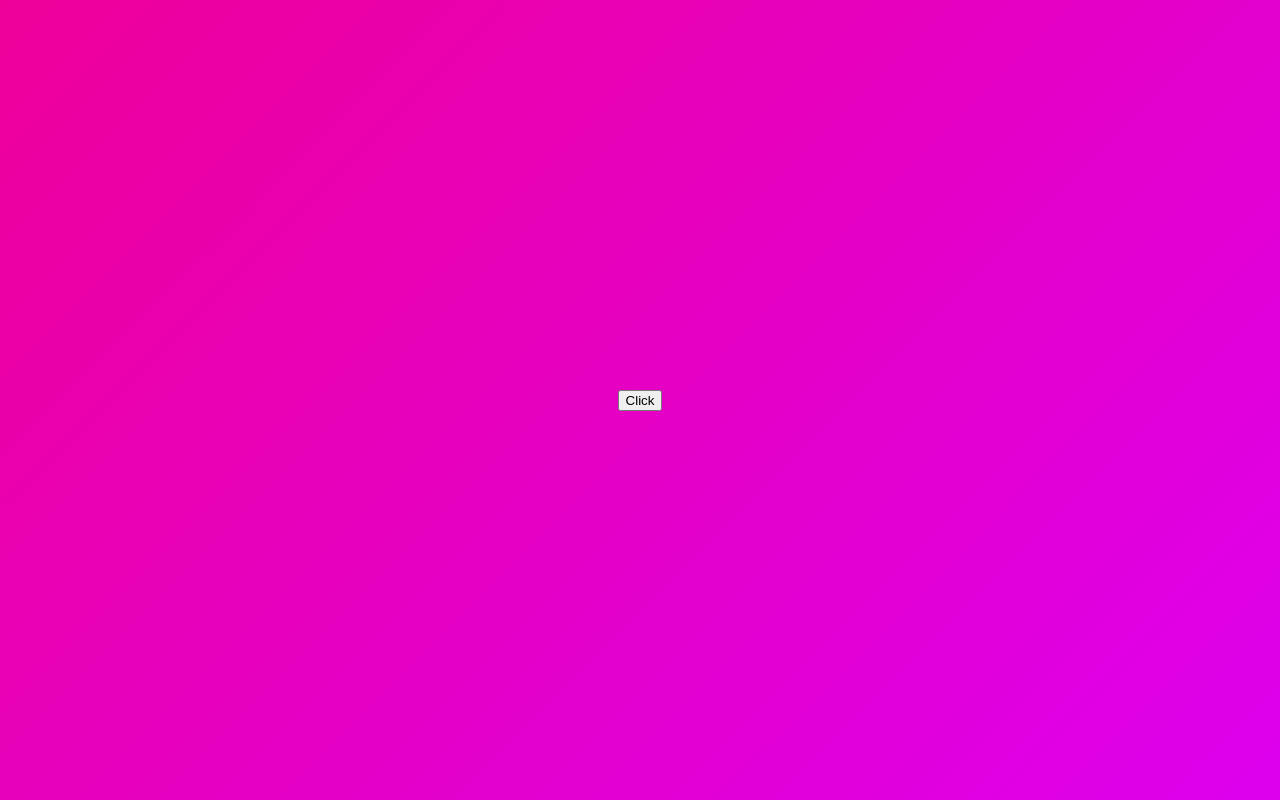
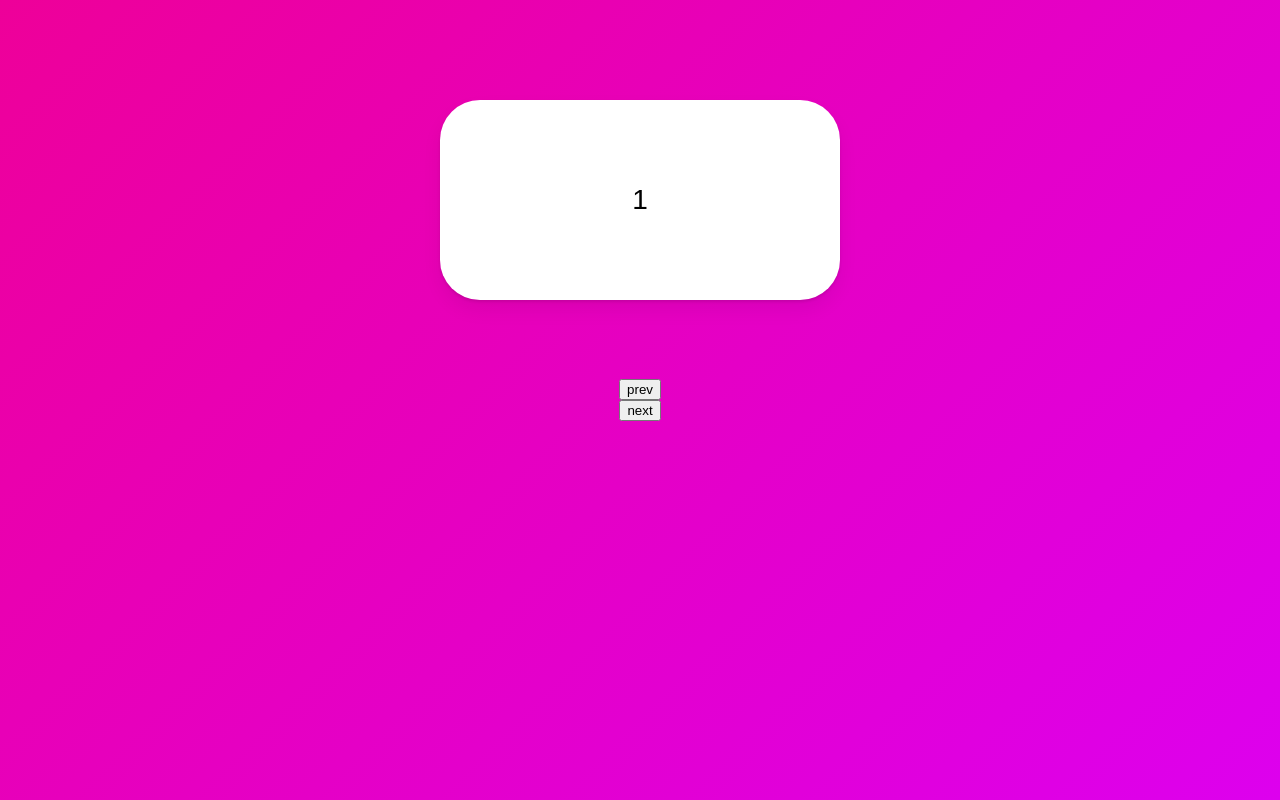
Before and after one commit to wonyj0228/animation, a React (Create React App) app: page / in a window 1280 px wide. Built offline with nearby package versions, Linux system fonts and the light colour scheme.

Commit message:
slider part 1

```diff
--- a/src/App.tsx
+++ b/src/App.tsx
@@ -1,9 +1,10 @@
 import Presence from './Components/Presence';
+import Slider from './Components/Slider';
 
 function App() {
   return (
     <>
-      <Presence />
+      <Slider />
     </>
   );
 }
--- /dev/null
+++ b/src/Components/Slider.tsx
@@ -0,0 +1,79 @@
+import { motion, AnimatePresence, Variants } from 'framer-motion';
+import { useState } from 'react';
+import styled from 'styled-components';
+
+const Wrapper = styled.div`
+  width: 100vw;
+  height: 100vh;
+  display: flex;
+  flex-direction: column;
+  justify-content: center;
+  align-items: center;
+  background: linear-gradient(135deg, #e09, #d0e);
+`;
+
+const Box = styled(motion.div)`
+  width: 400px;
+  height: 200px;
+  background-color: rgba(255, 255, 255, 1);
+  border-radius: 40px;
+  position: absolute;
+  top: 100px;
+  display: flex;
+  justify-content: center;
+  align-items: center;
+  font-size: 28px;
+  box-shadow: 0 2px 3px rgba(0, 0, 0, 0.1), 0 10px 20px rgba(0, 0, 0, 0.06);
+`;
+
+const boxVariants: Variants = {
+  invisible: {
+    x: 500,
+    opacity: 0,
+    scale: 0,
+  },
+  visible: {
+    x: 0,
+    opacity: 1,
+    scale: 1,
+    transition: {
+      duration: 0.7,
+    },
+  },
+  exit: {
+    x: -500,
+    opacity: 0,
+    scale: 0,
+    transition: {
+      duration: 0.7,
+    },
+  },
+};
+
+const Slider = () => {
+  const [visible, setVisible] = useState(1);
+  const nextPls = () => setVisible((prev) => (prev === 10 ? 10 : prev + 1));
+  const prevPls = () => setVisible((prev) => (prev === 1 ? 1 : prev - 1));
+  return (
+    <Wrapper>
+      <AnimatePresence>
+        {[1, 2, 3, 4, 5, 6, 7, 8, 9, 10].map((i) =>
+          i === visible ? (
+            <Box
+              variants={boxVariants}
+              initial="invisible"
+              animate="visible"
+              exit="exit"
+              key={i}
+            >
+              {i}
+            </Box>
+          ) : null
+        )}
+      </AnimatePresence>
+      <button onClick={prevPls}>prev</button>
+      <button onClick={nextPls}>next</button>
+    </Wrapper>
+  );
+};
+export default Slider;
```
